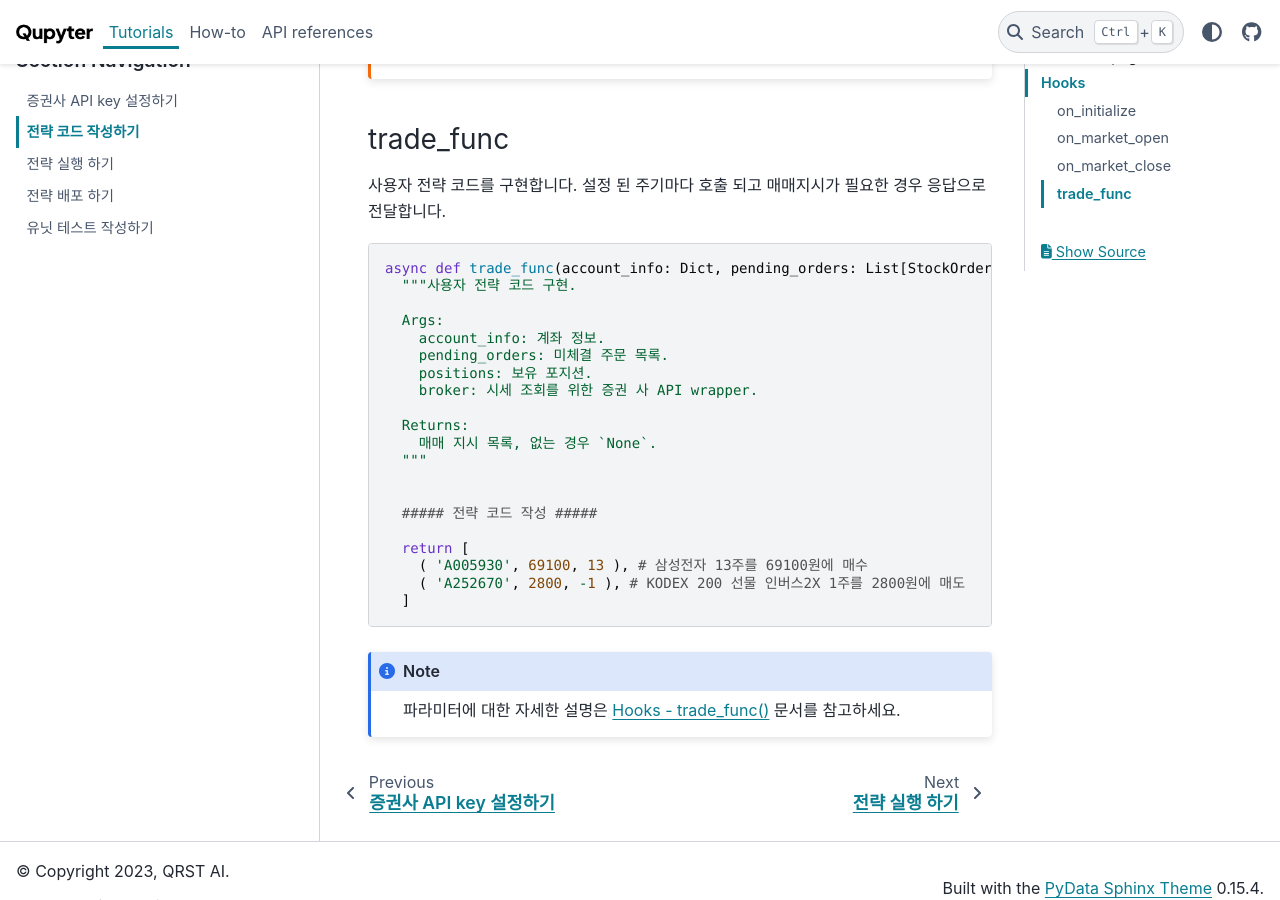
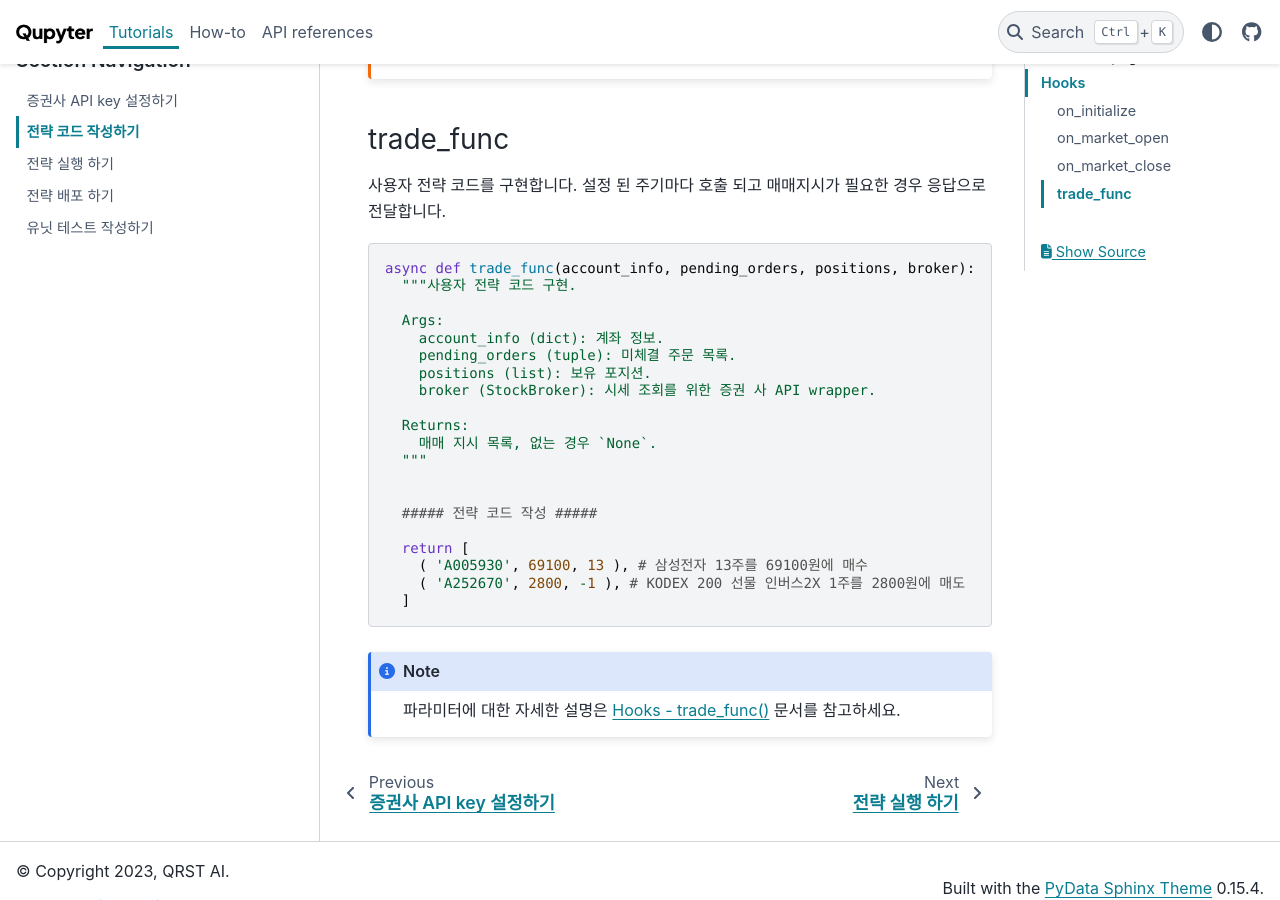
Before and after one commit to qrstai/qupyter, a Sphinx documentation site: the page built from docs/source/tutorials/strategy.md, in a window 1280 px wide and 900 px high, scrolled down 3268 px. Built offline with Sphinx 7.4.7 and the PyData theme 0.15.4, drawn with Linux system fonts in a browser that asks for light colours.

Commit message:
docs: strategy.trade_func, remove parameter types

````diff
--- a/docs/source/tutorials/strategy.md
+++ b/docs/source/tutorials/strategy.md
@@ -129,14 +129,14 @@ async def on_initialize():
 사용자 전략 코드를 구현합니다. 설정 된 주기마다 호출 되고 매매지시가 필요한 경우 응답으로 전달합니다.
 
 ```python
-async def trade_func(account_info: Dict, pending_orders: List[StockOrder], positions: List[StockPosition], broker: StockBroker) -> List:
+async def trade_func(account_info, pending_orders, positions, broker):
   """사용자 전략 코드 구현.
 
   Args:
-    account_info: 계좌 정보.
-    pending_orders: 미체결 주문 목록.
-    positions: 보유 포지션.
-    broker: 시세 조회를 위한 증권 사 API wrapper.
+    account_info (dict): 계좌 정보.
+    pending_orders (tuple): 미체결 주문 목록.
+    positions (list): 보유 포지션.
+    broker (StockBroker): 시세 조회를 위한 증권 사 API wrapper.
 
   Returns:
     매매 지시 목록, 없는 경우 `None`.
````
